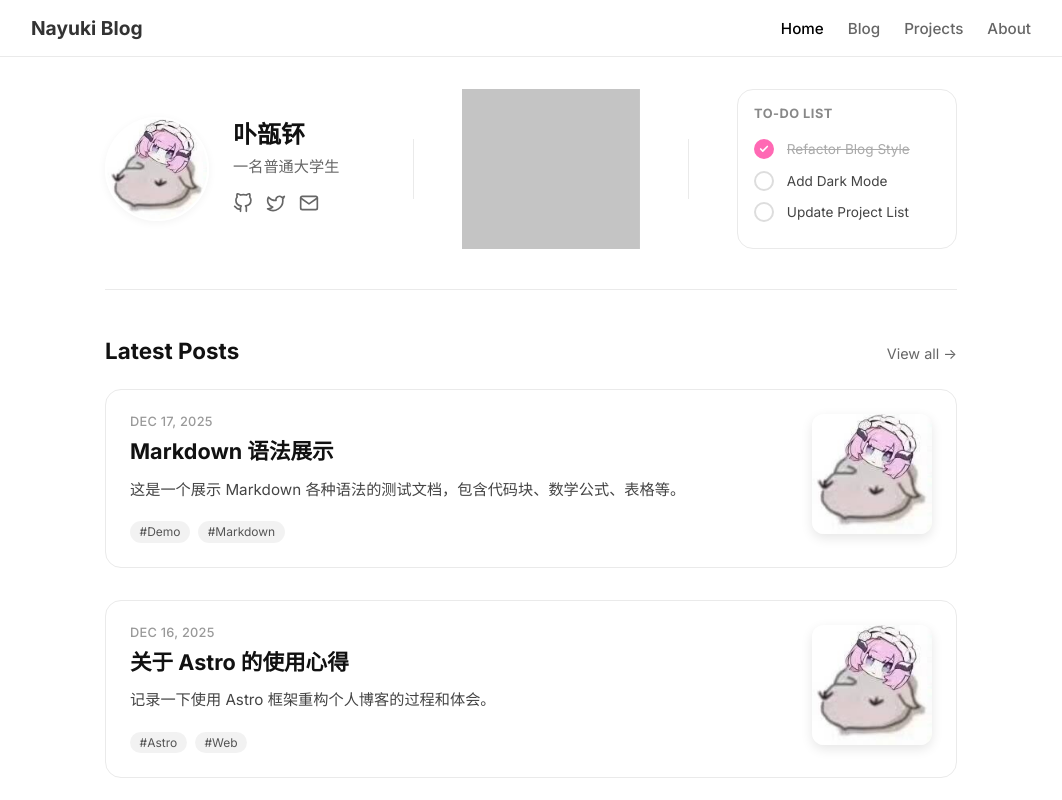
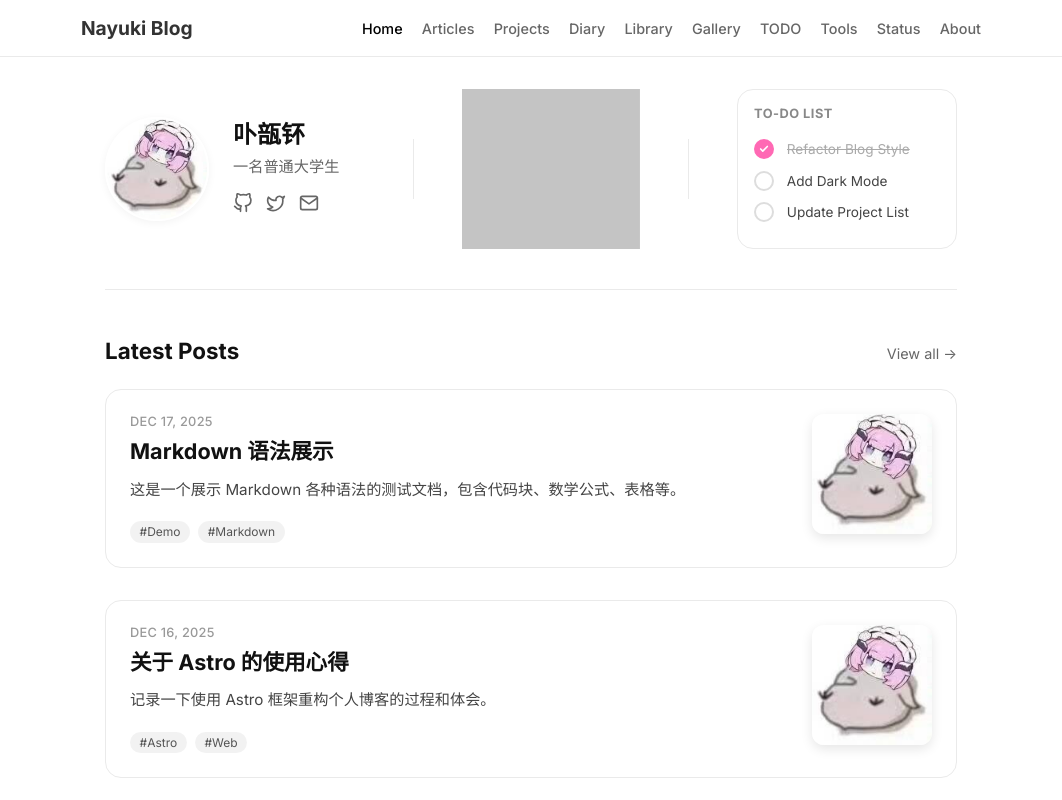
Before and after one commit to NayukiChiba/NayukiBlog, an Astro site in the folder frontend/: page / in a window 1280 px wide. Shown: the top 800 px of the page, without its empty margins (109-1171 px from the left). Built offline with nearby package versions, Linux system fonts and the light colour scheme; Astro itself is replaced by a stand-in of ours; grey boxes are pictures that could not be loaded.

Commit message:
feat: Header添加更多选项

```diff
--- a/frontend/src/components/Header.astro
+++ b/frontend/src/components/Header.astro
@@ -1,14 +1,20 @@
 ---
 const navItems = [
   { href: '/', label: 'Home' },
-  { href: '/posts', label: 'Blog' },
+  { href: '/articles', label: 'Articles' }, // Changed from /posts to /articles
   { href: '/projects', label: 'Projects' },
+  { href: '/diary', label: 'Diary' },
+  { href: '/library', label: 'Library' },
+  { href: '/gallery', label: 'Gallery' },
+  { href: '/todo', label: 'TODO' },
+  { href: '/toolbox', label: 'Tools' },
+  { href: '/status', label: 'Status' },
   { href: '/about', label: 'About' },
 ];
 ---
 
 <header class="site-header">
-  <div class="container">
+  <div class="header-container">
     <a href="/" class="site-title">Nayuki Blog</a>
     <nav>
       <ul class="nav-list">
@@ -40,10 +46,10 @@ const navItems = [
     transform: translateY(-100%);
   }
 
-  .container {
-    max-width: 1000px;
+  .header-container {
+    max-width: var(--max-width); /* 使用全局变量保持与页面内容对齐 */
     margin: 0 auto;
-    padding: 0 1.5rem;
+    padding: 0 var(--content-padding);
     display: flex;
     justify-content: space-between;
     align-items: center;
@@ -63,18 +69,21 @@ const navItems = [
 
   .nav-list {
     display: flex;
-    gap: 1.5rem;
+    gap: 1.2rem;
     list-style: none;
     margin: 0;
     padding: 0;
+    flex-wrap: wrap;
+    justify-content: flex-end;
   }
 
   .nav-list a {
     color: #666;
     text-decoration: none;
-    font-size: 0.95rem;
+    font-size: 0.9rem;
     font-weight: 500;
     transition: color 0.2s ease;
+    white-space: nowrap;
   }
 
   .nav-list a:hover,
```
